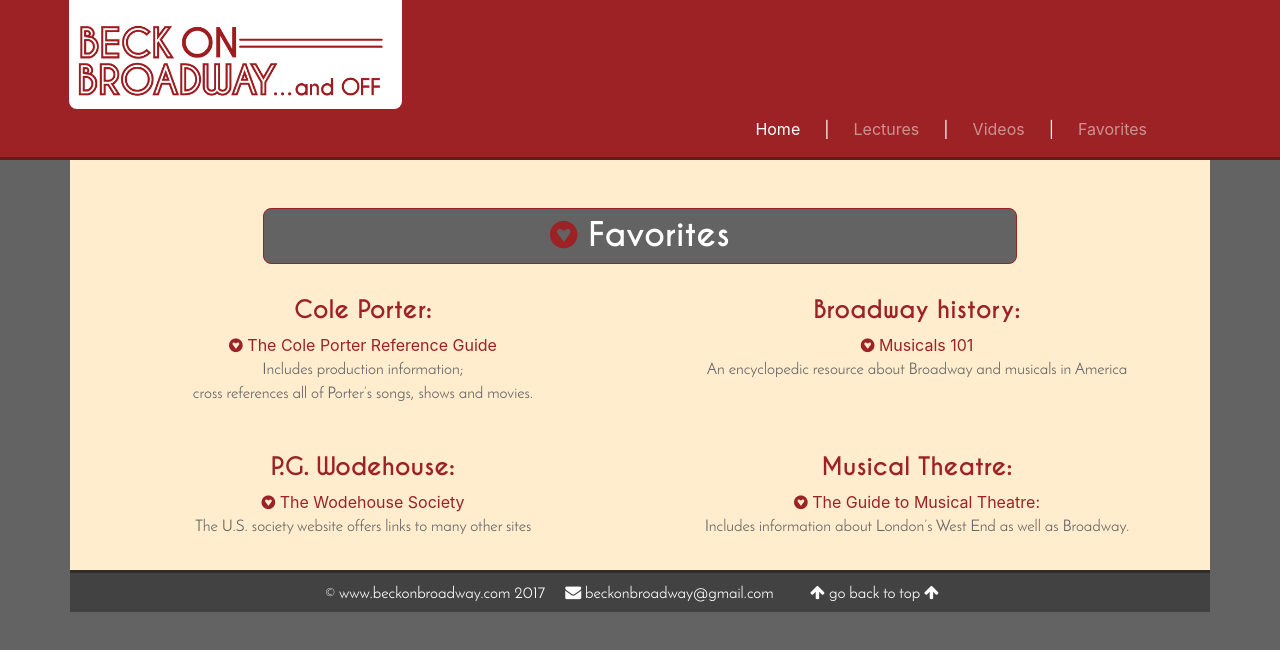
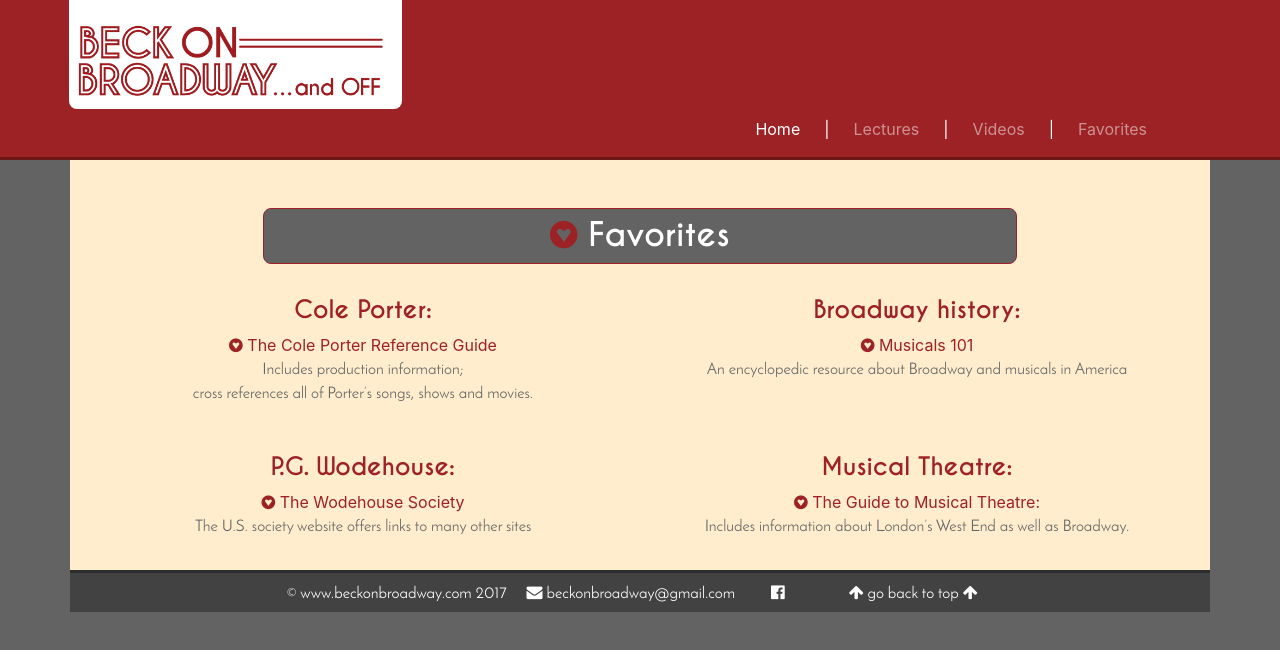
Before and after one commit to cmpapineau/beckonbroadway.com, a plain HTML site: page faves.html in a window 1280 px wide. Drawn offline with nearby package versions, Linux system fonts and the light colour scheme.

Commit message:
Replace FB link
replace linkedin with FB

```diff
--- a/faves.html
+++ b/faves.html
@@ -106,7 +106,7 @@
 <footer class="container text-center">
   <small>&copy; www.beckonbroadway.com 2017
     <a href="mailto:beckonbroadway@gmail.com"><i class="fa fa-envelope"></i> beckonbroadway@gmail.com</a>
-   <!-- <a href="https://www.linkedin.com/in/linda-beck-534309112/" target="blank"><i class="fa fa-linkedin"></i> my LinkedIn</a> -->
+    <a href="https://www.facebook.com/beckonbroadway/" target="blank"><i class="fa fa-facebook-official" aria-hidden="true"></i>
   </small>
   <a href="#header"><i class="fa fa-arrow-up"></i> go back to top <i class="fa fa-arrow-up"></i></a>
 </footer> <!--  change footer to div -->
```
Also changed, not shown: index.html (+2 -1 lines), lectures.html (+1 -1 lines), videos.html (+1 -1 lines).
